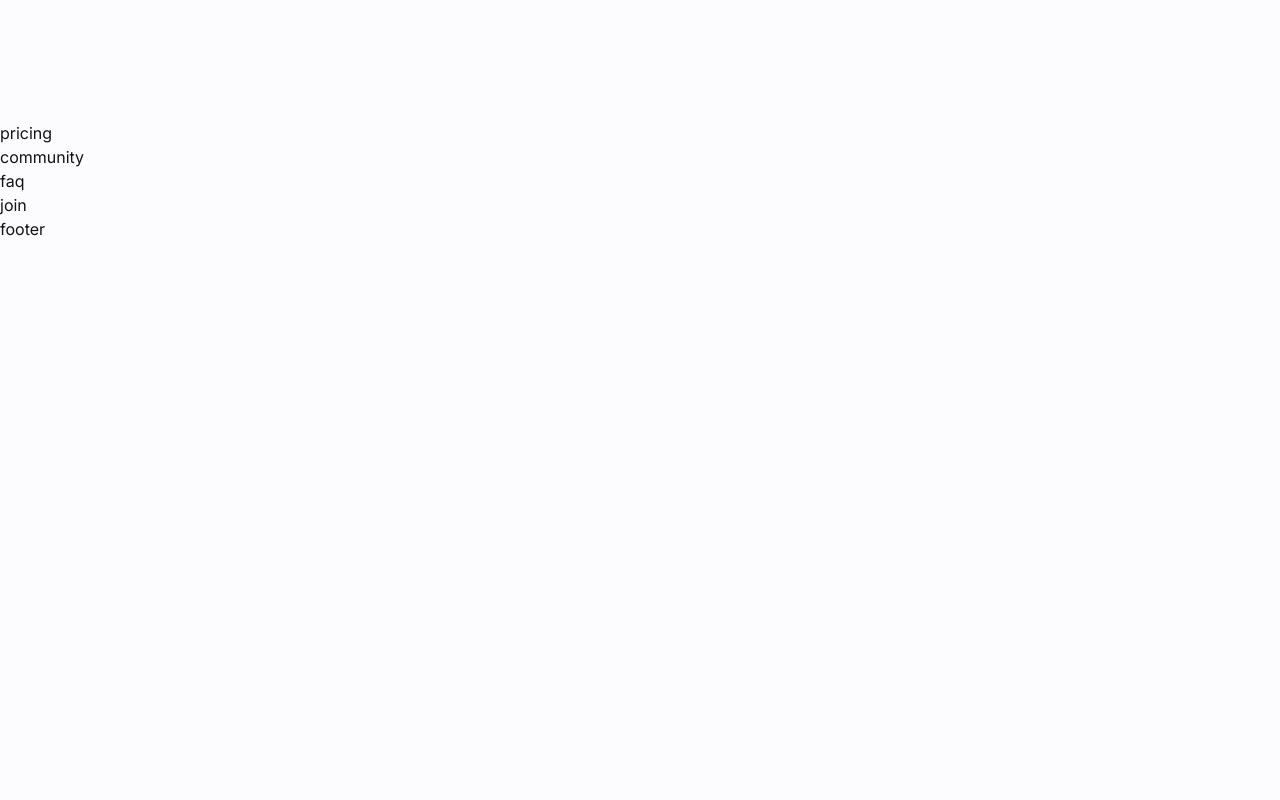
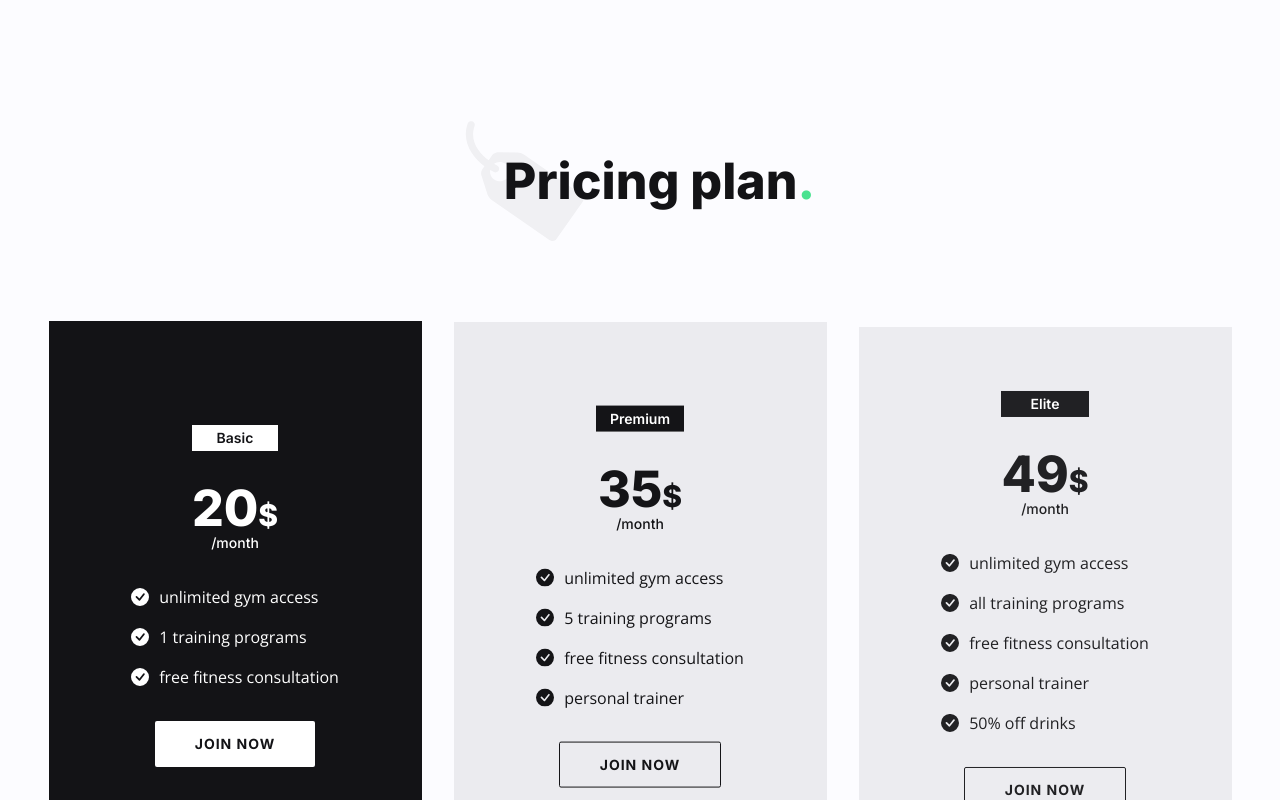
Before and after one commit to fajarfadillahh/gymme-fitness-react-tailwind, a React (Vite) app: page / in a window 1280 px wide. Shown: the part 2140-2940 px from the top of the page. Built offline with nearby package versions, Linux system fonts and the light colour scheme.

Commit message:
modified: Pricing components

```diff
--- a/src/components/PlanList.jsx
+++ b/src/components/PlanList.jsx
@@ -1,9 +1,85 @@
-import React from "react";
+import React, { useState } from "react";
+import { BsCheckCircleFill } from "react-icons/bs";
 
-const PlanList = () => {
+const PlanList = ({ plans }) => {
+  // index state
+  const [index, setIndex] = useState(0);
+
   return (
-    <div>
-      <h1>plan list</h1>
+    <div className="mx-auto flex max-w-[1280px] flex-col items-center justify-center gap-y-4 lg:flex-row">
+      {plans.map((plan, currentIndex) => {
+        // destructure plan
+        const { name, price, list, delay } = plan;
+
+        return (
+          <div
+            key={currentIndex}
+            className="w-full rounded-sm px-4 md:max-w-[620px] lg:min-h-[550px] lg:max-w-[405px]"
+            onClick={() => setIndex(currentIndex)}
+            data-aos="fade-up"
+            data-aos-offset="200"
+            data-aos-delay={delay}
+          >
+            <div
+              className={`${
+                currentIndex === index
+                  ? "bg-neutral-500 text-white"
+                  : "bg-neutral-400/10 text-neutral-500"
+              } flex items-center justify-center py-[40px] px-[30px] transition duration-150 lg:min-h-[550px]`}
+            >
+              <div className="flex flex-row items-center gap-y-8 gap-x-8 lg:flex-col lg:gap-x-0">
+                {/* pricing: name & price wrapper */}
+                <div>
+                  <div
+                    className={`${
+                      currentIndex === index
+                        ? "bg-white text-neutral-500"
+                        : "bg-neutral-500 text-white"
+                    } mx-auto mb-8 flex h-[26px] min-w-min items-center justify-center px-[14px] font-primary text-sm font-semibold`}
+                  >
+                    {name}
+                  </div>
+
+                  <div className="flex flex-col items-center justify-center text-center font-primary text-[40px] font-extrabold lg:text-[50px]">
+                    <div className="leading-none">
+                      <span className="tracking-[-0.1px]">{price}</span>
+                      <span className="text-[30px] font-extrabold">$</span>
+                    </div>
+                    <span className="text-sm font-medium">/month</span>
+                  </div>
+                </div>
+
+                {/* pricing: list & btns */}
+                <div>
+                  <ul className="mb-8 flex flex-col gap-y-4">
+                    {list.map((item, index) => {
+                      return (
+                        <li
+                          key={index}
+                          className="flex items-center gap-x-[10px]"
+                        >
+                          <BsCheckCircleFill className="text-lg" />
+                          {item.name}
+                        </li>
+                      );
+                    })}
+                  </ul>
+
+                  <button
+                    className={`${
+                      currentIndex === index
+                        ? "bg-white text-neutral-500"
+                        : "border border-neutral-500"
+                    } btn btn-lg rounded-[2px] lg:mx-auto`}
+                  >
+                    Join now
+                  </button>
+                </div>
+              </div>
+            </div>
+          </div>
+        );
+      })}
     </div>
   );
 };
--- a/src/components/Pricing.jsx
+++ b/src/components/Pricing.jsx
@@ -1,10 +1,35 @@
 import React from "react";
 
+// import pricing data
+import { pricing } from "../data";
+
+// import components
+import PlanList from "./PlanList";
+
 const Pricing = () => {
+  // destructure pricing data
+  const { icon, title, plans } = pricing;
   return (
-    <div>
-      <h1>pricing</h1>
-    </div>
+    <section className="pricing section">
+      {/* pricing title */}
+      <div
+        className="section-title-group mx-auto max-w-[540px] px-4 lg:px-0"
+        data-aos="fade-up"
+        data-aos-offset="200"
+        data-aos-delay="200"
+      >
+        <img src={icon} alt="pricing icon" />
+        <h2 className="h2 section-title">
+          {title}
+          <span className="text-primary-200">.</span>
+        </h2>
+      </div>
+
+      {/* pricing list */}
+      <div>
+        <PlanList plans={plans} />
+      </div>
+    </section>
   );
 };
 
```
